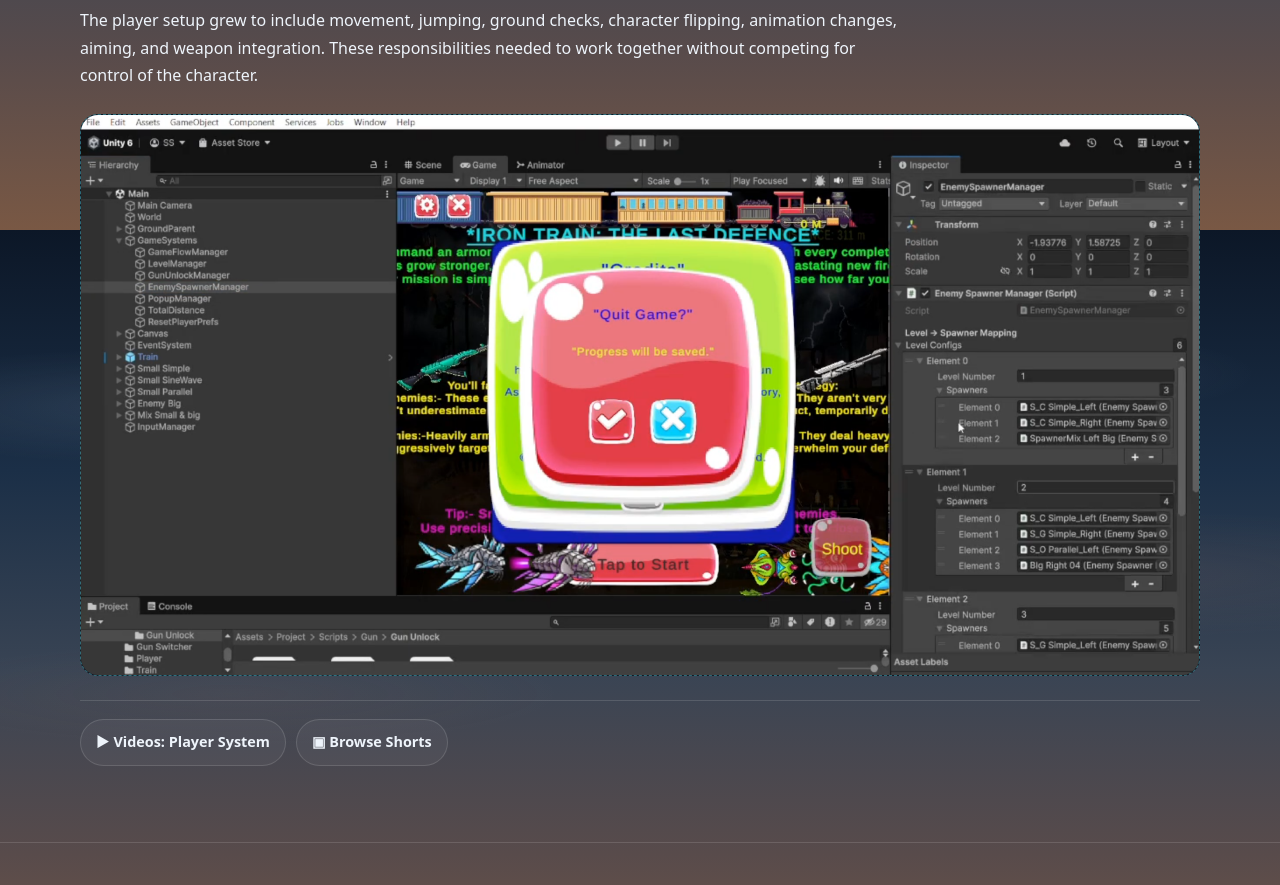
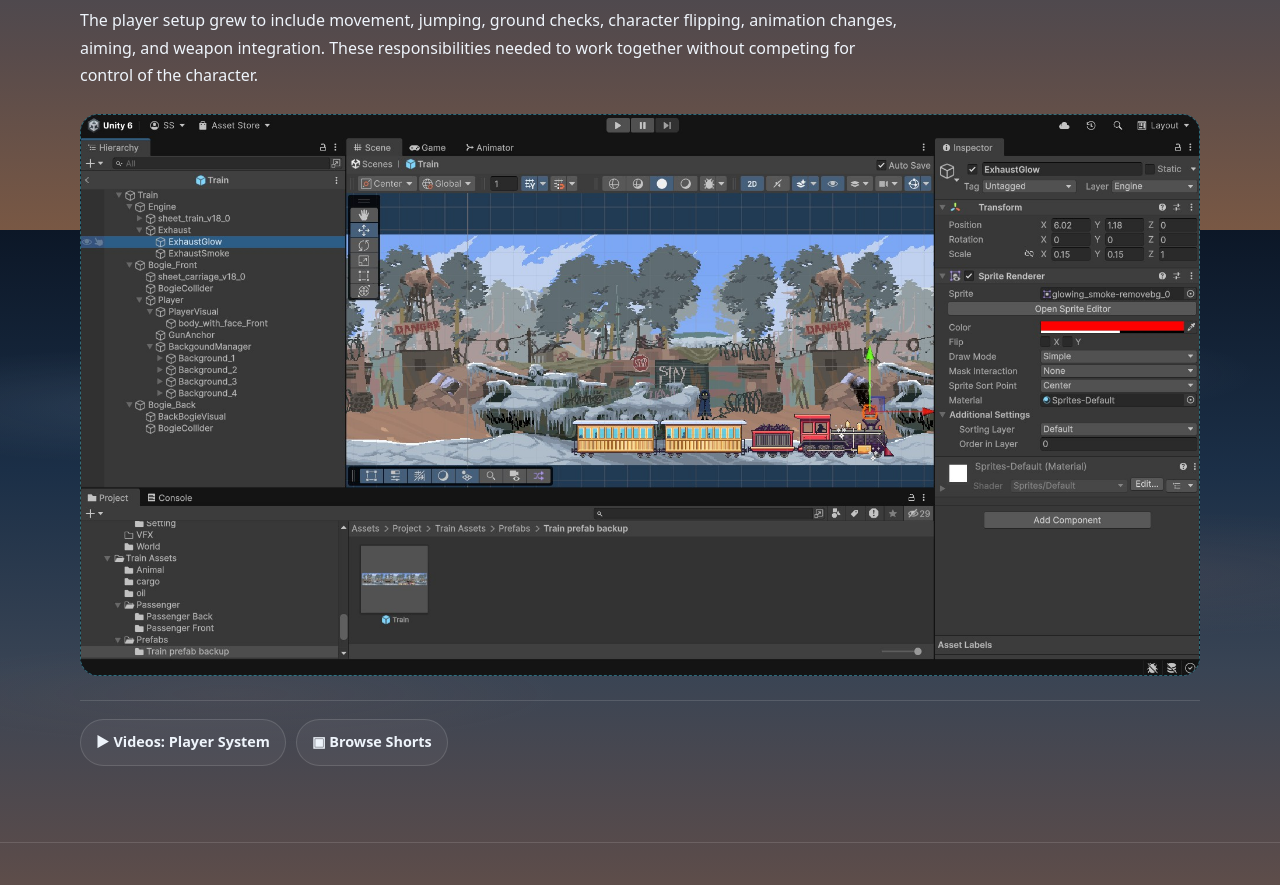
Before and after one commit to sandeepsingh-tech/sandeepsingh-tech.github.io, a plain HTML site: page iron-train-devlog.html in a window 1280 px wide. Shown: the part 5370-6255 px from the top of the page. Drawn offline with Linux system fonts and the light colour scheme.

Commit message:
Update iron-train-devlog.html

```diff
--- a/iron-train-devlog.html
+++ b/iron-train-devlog.html
@@ -410,7 +410,7 @@
           <p>The player setup grew to include movement, jumping, ground checks, character flipping, animation changes, aiming, and weapon integration. These responsibilities needed to work together without competing for control of the character.</p>
         </div>
         <figure class="media-slot">
-          <img src="assets/iron-train/unitydashboard.jpg" alt="Unity scene with the train, player and parallax background layers" loading="lazy">
+          <img src="assets/iron-train/train.jpg" alt="Unity scene with the train, player and parallax background layers" loading="lazy">
           <div class="media-placeholder"><strong>🖼️ Add a scene or hierarchy screenshot</strong><span>Suggested filename: assets/iron-train/iron-train/world-scrolling.jpg</span></div>
         </figure>
         <div class="section-links">
```
